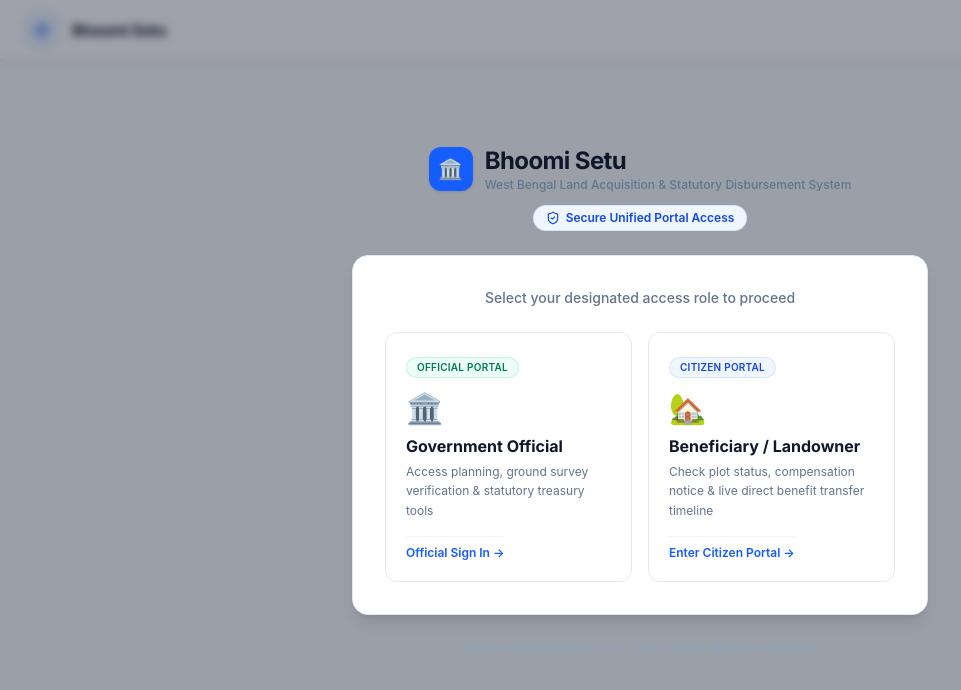
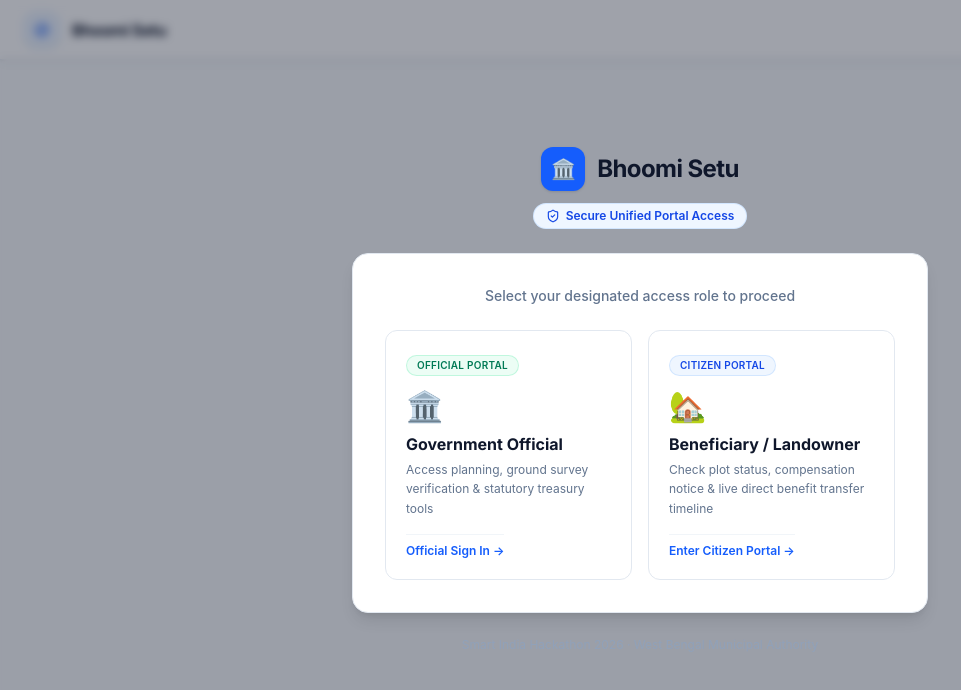
Before and after one commit to limerisence/sih-gis-land-acquisition, a React (Vite) app in the folder frontend/: page / in a window 1280 px wide. Shown: the top 690 px of the page, without its empty margins (0-961 px from the left). Built offline with nearby package versions, Linux system fonts and the light colour scheme.

Commit message:
Remove West Bengal Land Acquisition subtitle and retain only Bhoomi Setu

```diff
--- a/frontend/src/components/PortalGateModal.jsx
+++ b/frontend/src/components/PortalGateModal.jsx
@@ -124,7 +124,6 @@ export default function PortalGateModal() {
             </div>
             <div className="text-left">
               <h1 className="text-2xl font-bold text-slate-900 tracking-tight">Bhoomi Setu</h1>
-              <p className="text-xs text-slate-500 font-medium">West Bengal Land Acquisition & Statutory Disbursement System</p>
             </div>
           </div>
           <div className="inline-flex items-center gap-1.5 px-3 py-1 rounded-full text-xs font-semibold bg-blue-50 text-blue-700 border border-blue-200/60 mt-1">
```
